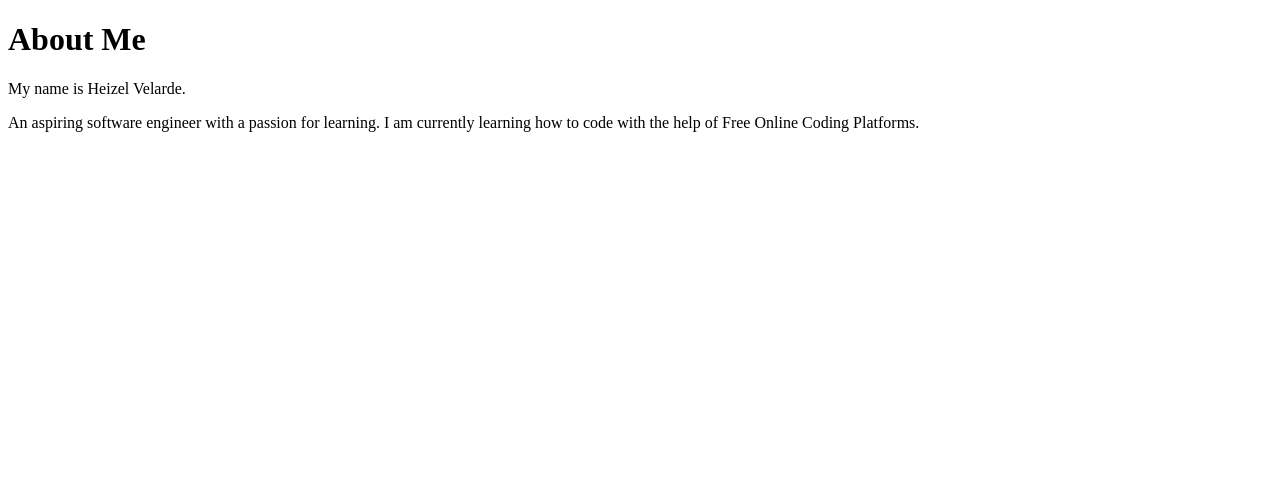
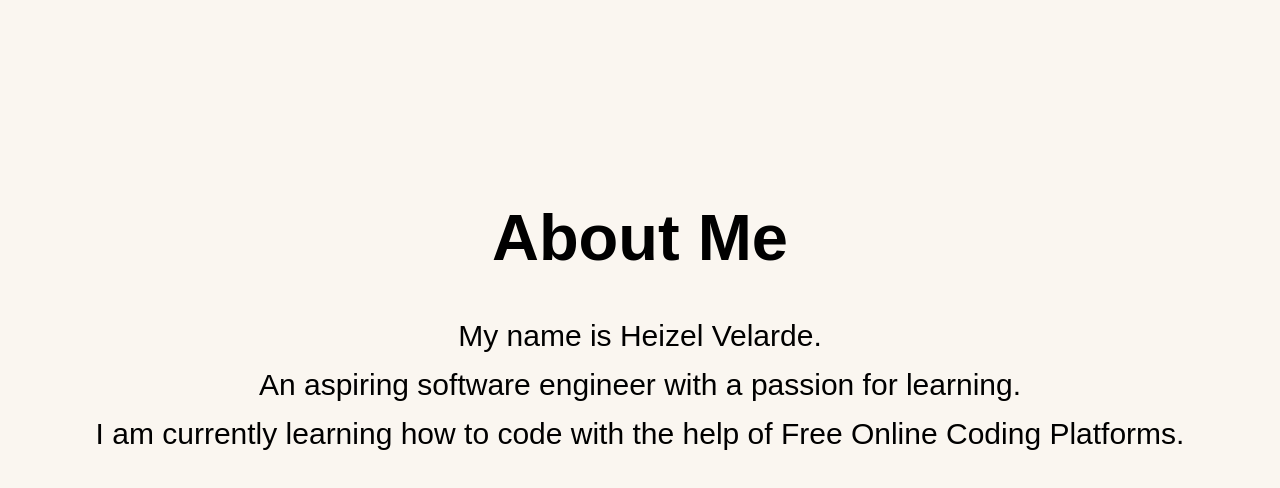
Before and after one commit to BeanyMush/Progress-ST, a plain HTML site: page HTML/PlainSite/index.html in a window 1280 px wide. Drawn offline with Linux system fonts and the light colour scheme.

Commit message:
Edit index.html

```diff
--- a/HTML/PlainSite/index.html
+++ b/HTML/PlainSite/index.html
@@ -5,11 +5,10 @@
     <meta name="viewport" content="width=device-width, initial-scale=1.0">
     <title>About Me</title>
 </head>
-<body>
-    <h1>About Me</h1>
-    <p>My name is Heizel Velarde.</p>
-    <p>An aspiring software engineer with a passion for learning.
-        I am currently learning how to code with the help of Free Online Coding Platforms.
-    </p>
+<body style="background-color: #FAF6F0; font-family: sans-serif; text-align: center;">
+    <h1 style=" color: #000000; margin-top: 200px; font-size: 65px;">About Me</h1>
+    <p style="font-size: 30px; margin: 15px;">My name is Heizel Velarde.</p>
+    <p style="font-size: 30px; margin: 15px;">An aspiring software engineer with a passion for learning.</p>
+    <p style="font-size: 30px; margin: 15px;">I am currently learning how to code with the help of Free Online Coding Platforms.</p>
 </body>
 </html>
```
